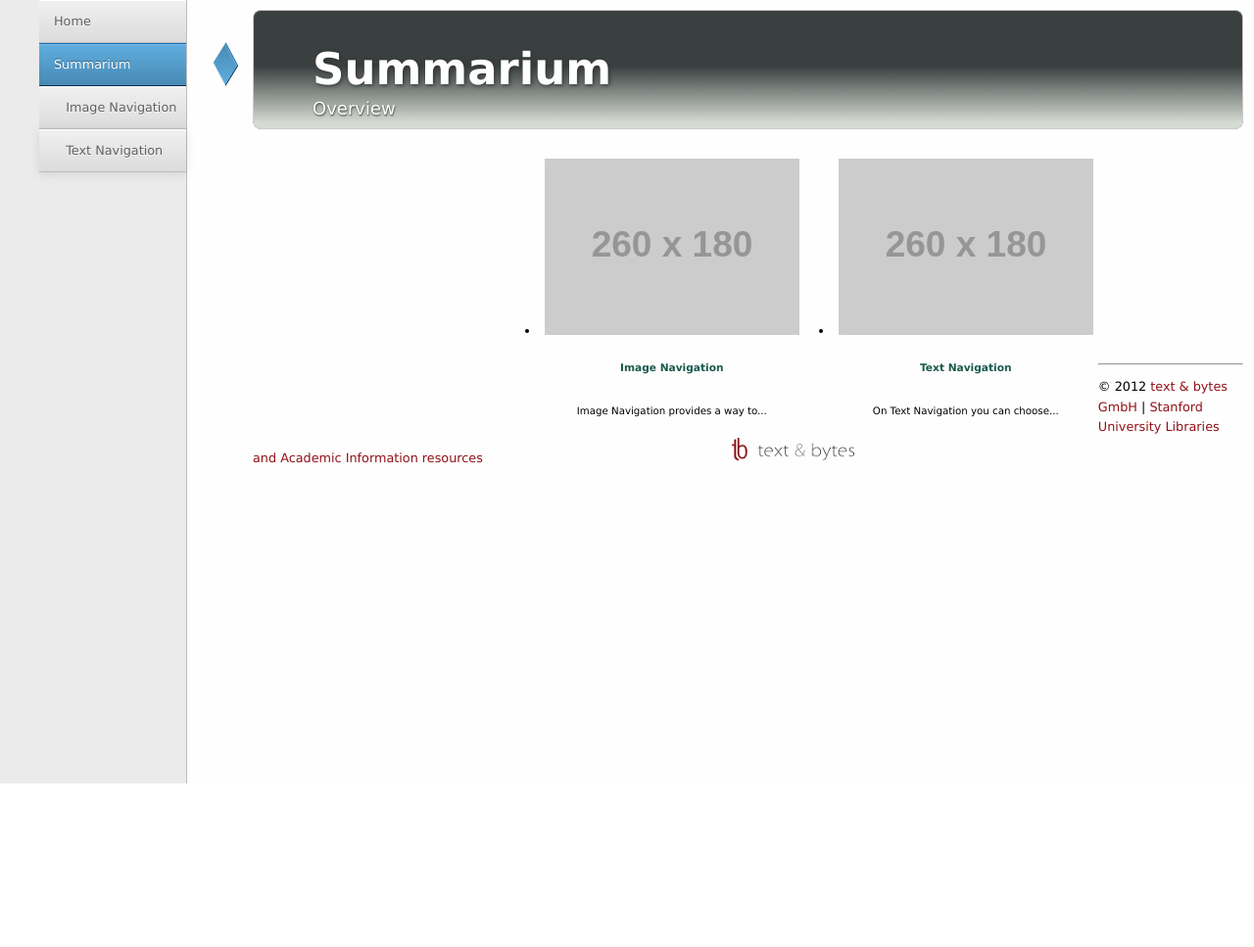
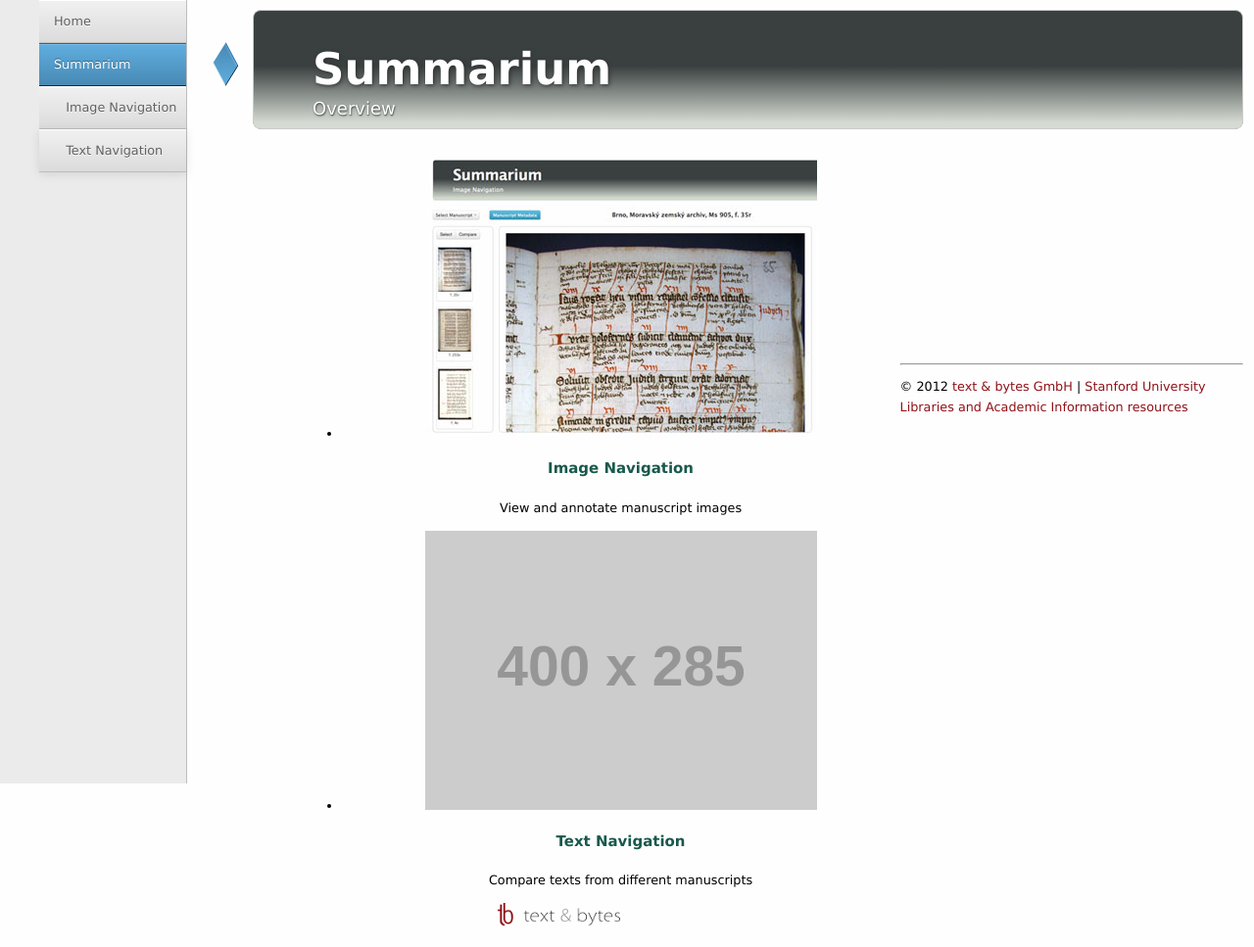
Before and after one commit to DMSTech/summarium, a CodeIgniter app: page /summarium in a window 1280 px wide. Shown: the whole page at 98% size. Before the commit the page ends 800 px from the top, so only its background shows below. Run offline with CodeIgniter, Linux system fonts and the light colour scheme; some libraries are stand-ins or nearby versions.

Commit message:
Improved "Summarium" page

```diff
--- a/application/views/summarium_view.php
+++ b/application/views/summarium_view.php
@@ -39,22 +39,22 @@
 	      </div>
 		  <div class="center main-section-select">
 		  <ul class="thumbnails">
-		      <li class="span3">
+		      <li class="span6">
 		          <div class="thumbnail">
 					  <a href="<?php echo site_url('summarium/image'); ?>">
-		              	<img src="http://placehold.it/260x180" alt="Image Navigation" title="Image Navigation">
+		              	<img src="<?php echo site_url('img/image_navigation_preview.jpg'); ?>" alt="Image Navigation" title="Image Navigation">
 					  </a>
-		              <h5><a href="<?php echo site_url('summarium/image'); ?>">Image Navigation</a></h5>
-		              <p>Image Navigation provides a way to...</p>
+		              <h3><a href="<?php echo site_url('summarium/image'); ?>">Image Navigation</a></h3>
+		              <p class="select-subsection-caption">View and annotate manuscript images</p>
 		          </div>
 		      </li>
-		      <li class="span3">
+		      <li class="span6">
 		          <div class="thumbnail">
 		              <a href="<?php echo site_url('summarium/text'); ?>">
-						  <img src="http://placehold.it/260x180" alt="Text Navigation" title="Text Navigation">
+						  <img src="http://placehold.it/400x285" alt="Text Navigation" title="Text Navigation">
 					  </a>
-		              <h5><a href="<?php echo site_url('summarium/text'); ?>">Text Navigation</a></h5>
-		              <p>On Text Navigation you can choose...</p>
+		              <h3><a href="<?php echo site_url('summarium/text'); ?>">Text Navigation</a></h3>
+		              <p class="select-subsection-caption">Compare texts from different manuscripts</p>
 					  </a>
 		          </div>
 		      </li>
--- a/css/summarium.css
+++ b/css/summarium.css
@@ -222,9 +222,14 @@
 
 /* Summarium Page - Select between Image and Text Navigation */
 .main-section-select {
-	padding-left:25%;
+	padding-left:5%;
 	padding-bottom:20%;
 }
+
+.select-subsection-caption {
+    font-size:100% !important;
+ }
+
 
 /* End Summarium Page */
 
```
Also changed, not shown: img/image_navigation_preview.jpg (added).
